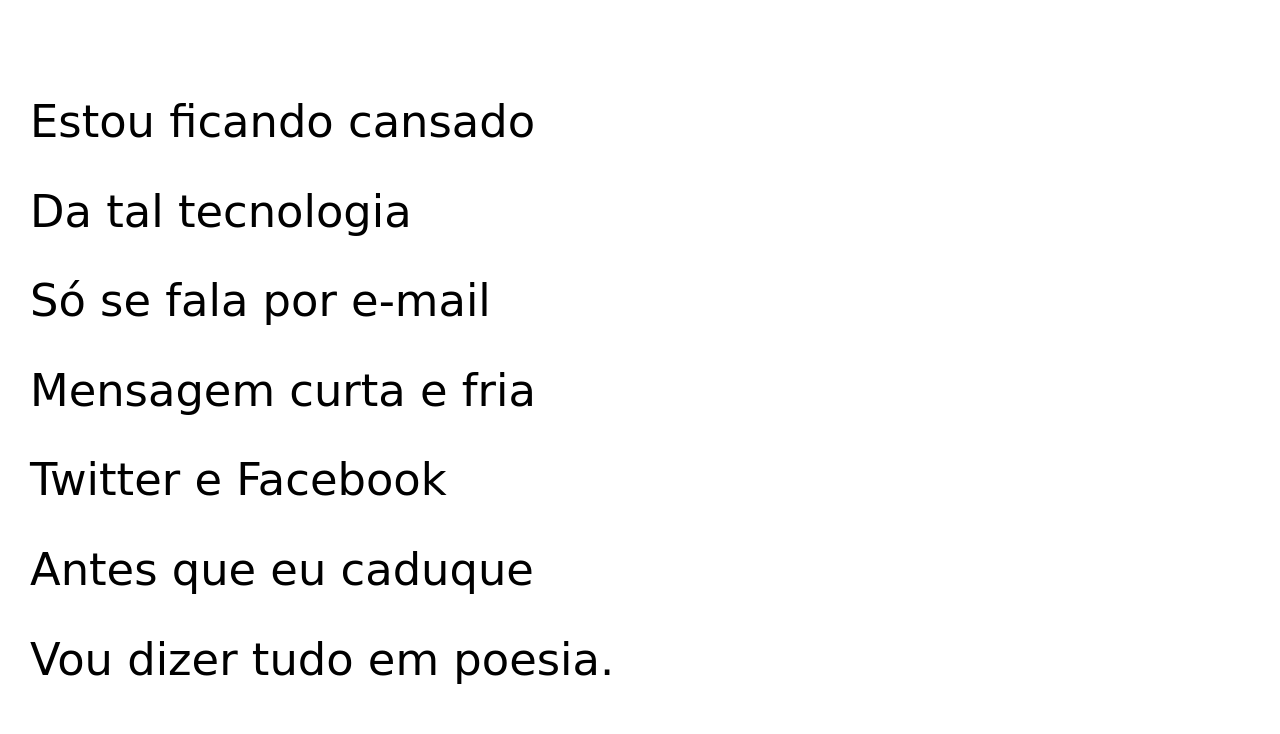
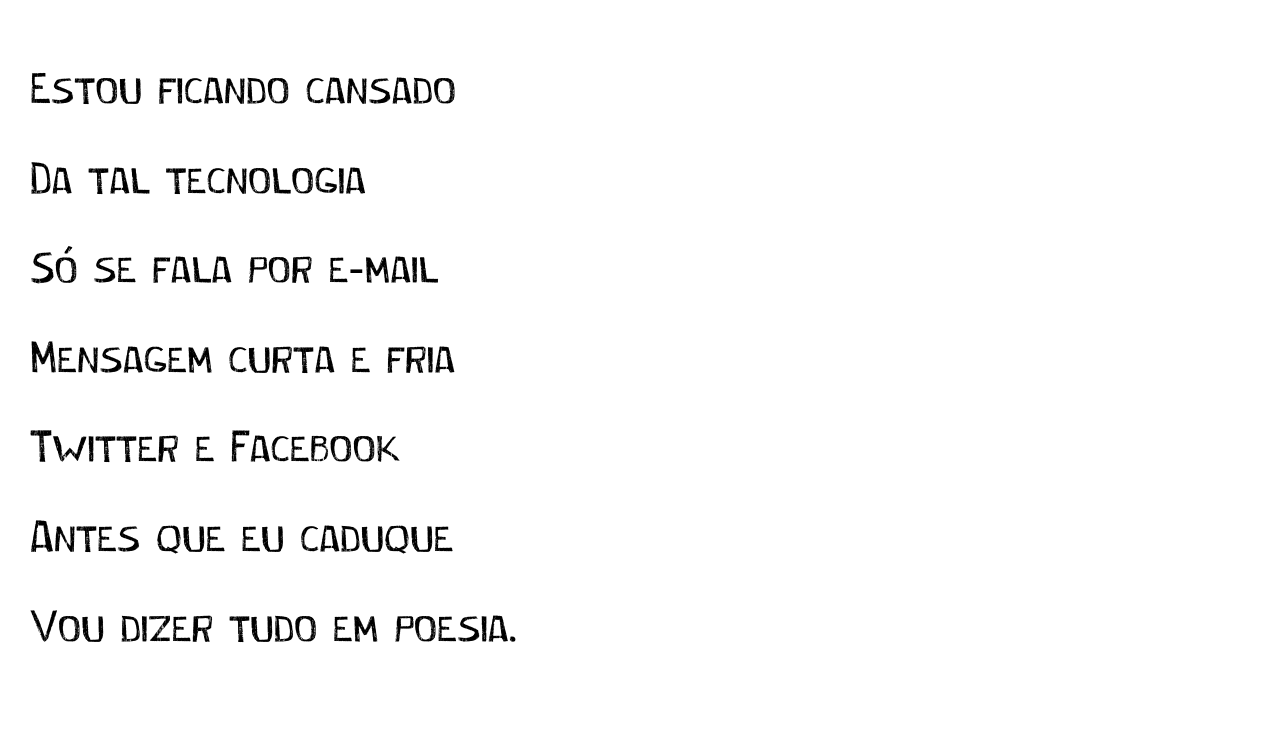
Before and after one commit to kayrojesiel/projeto-cordel, a plain HTML site: page index.html in a window 1280 px wide. Shown: the part 271-1005 px from the top of the page. Drawn offline with Linux system fonts and the light colour scheme; the site is published under a folder, as on GitHub Pages, so addresses that start at the root find nothing.

Commit message:
finalizado

```diff
--- a/estilo/style.css
+++ b/estilo/style.css
@@ -3,7 +3,7 @@
 
 @font-face {
     font-family: 'font1';
-    src: url('/font/cordelina.otf') format(opentype);
+    src: url('../font/cordelina.otf') format(opentype);
  }
 
  :root{
```
